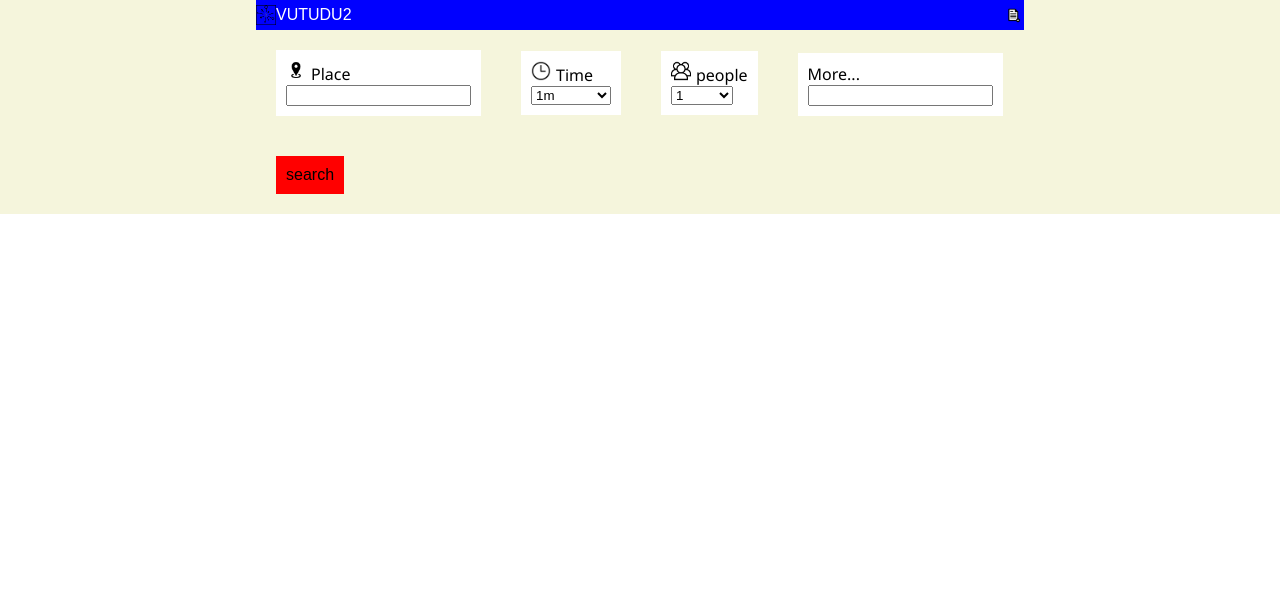
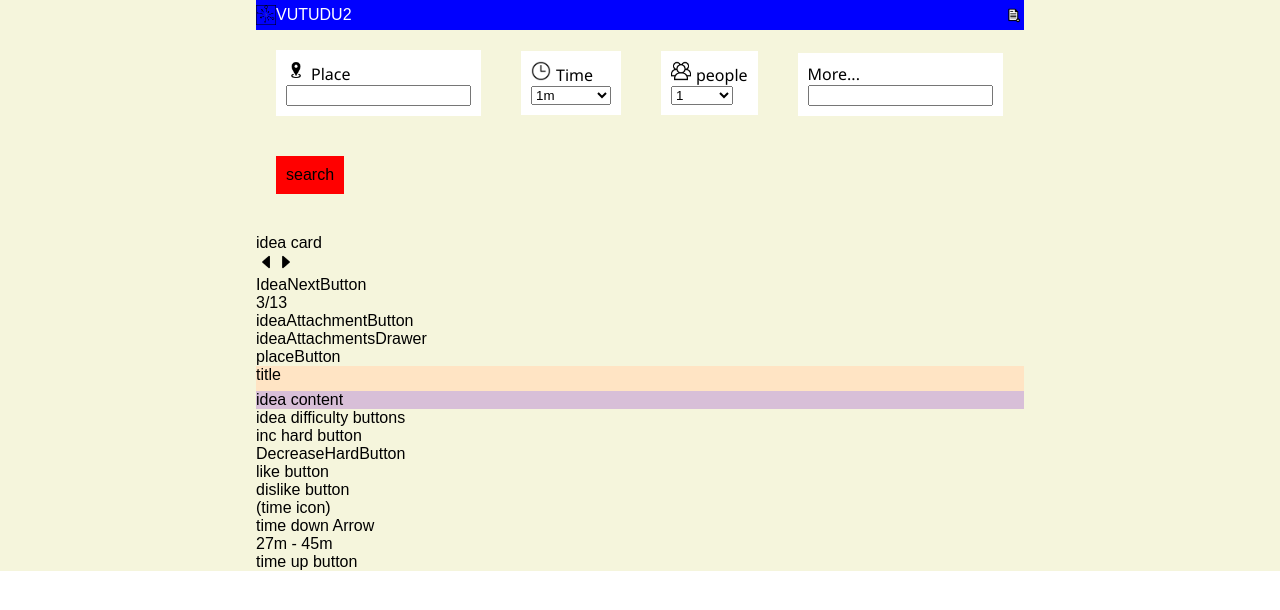
Before and after one commit to eyalgromzin/vutudu1, a React (Create React App) app: page / in a window 1280 px wide. Shown: the top 610 px of the page. Built offline with nearby package versions, Linux system fonts and the light colour scheme.

Commit message:
start idea card

```diff
--- a/src/App.js
+++ b/src/App.js
@@ -7,7 +7,7 @@ import { Provider } from 'react-redux';
 import store from './redux/store'
 import TopBar from './components/topBar/topBar'
 import SearchBar from './components/searchBar/searchBar'
-// import IdeaCard from './components/IdeaCard/ideaCard'
+import IdeaCard from './components/ideaCard/ideaCard'
 
 class App extends Component {
   render() {
@@ -17,7 +17,7 @@ class App extends Component {
           <div class="mainContent">
             <TopBar />
             <SearchBar />
-            {/* <IdeaCard /> */}
+            <IdeaCard />
           </div>
         </div>
       </Provider>
--- a/src/components/IdeaCard/cardButtons/nextPreviousButtons/nextPreviousButtons.css
+++ b/src/components/IdeaCard/cardButtons/nextPreviousButtons/nextPreviousButtons.css
@@ -0,0 +1,3 @@
+#ideaLeftArrow{
+    margin-right: 4px;
+}
--- a/src/components/IdeaCard/cardButtons/nextPreviousButtons/nextPreviousButtons.js
+++ b/src/components/IdeaCard/cardButtons/nextPreviousButtons/nextPreviousButtons.js
@@ -1,14 +1,24 @@
 import React, { Component } from 'react'
 import IdeaNextButton from './nextButton/nextButton'
 import IdeaPreviousButton from './previousButton/previousButton'
+import '../../ideaCard.css'
 
 export default class IdeaNextPreviousButtons extends Component {
+  rightArrowClick(){
+
+  }
+
+  leftArrowClick(){
+
+  }
+
   render() {
     return (
-      <div>
-        <IdeaPreviousButton />
+      <React.Fragment>
+        <img src={require("images/leftArrow.png")} id="ideaLeftArrow" class="ideaTopButton" onClick={this.rightArrowClick}/>
+        <img src={require("images/rightArrow.png")} id="ideaRightArrow" class="ideaTopButton" onClick={this.leftArrowClick}/>
         <IdeaNextButton />
-      </div>
+      </React.Fragment>
     )
   }
 }
--- a/src/components/IdeaCard/ideaCard.css
+++ b/src/components/IdeaCard/ideaCard.css
@@ -0,0 +1,18 @@
+.ideaTopButton{
+    height: 20px;
+    width: 20px;
+}
+
+#ideaTitle{
+    height: 25px;
+    background-color: bisque;
+}
+
+#ideaContent{
+    background-color: thistle;
+    height:50%;
+}
+
+#ideaCard{
+
+}
--- a/src/components/IdeaCard/ideaCard.js
+++ b/src/components/IdeaCard/ideaCard.js
@@ -24,8 +24,11 @@ export default class IdeaCard extends Component {
               <IdeaAttachmentsDrawer />
               <IdeaPlace />
             </div>
-            <div id="ideaTitle"> title </div>
-            <div id="ideaContent"> idea content </div>
+            <div id="ideaCard">
+              <div id="ideaTitle"> title </div>
+              <div id="ideaContent"> idea content </div>
+            </div>
+
             <div id="statusButtons">
               <DifficultyIndicator />
               <LikeDislike />
```
